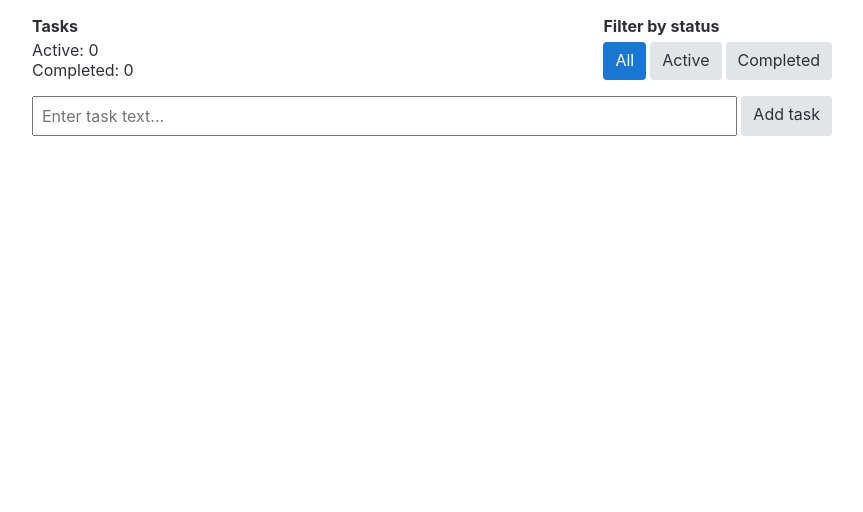
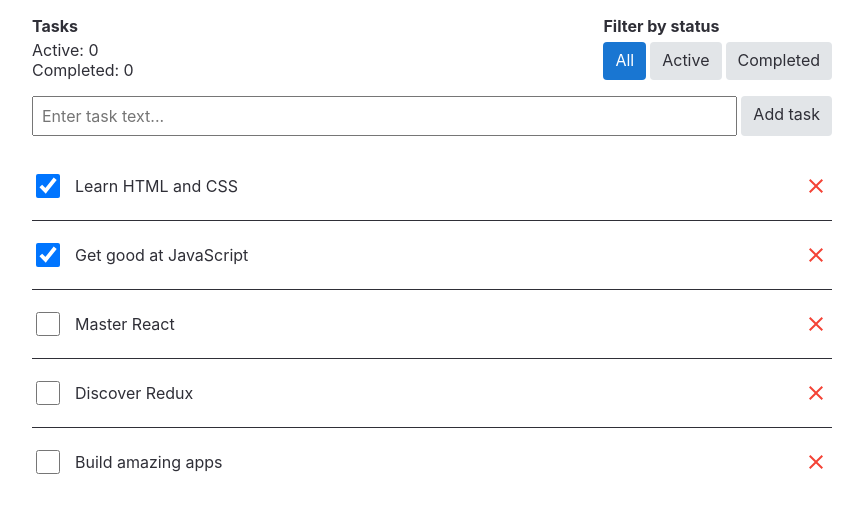
Before and after one commit to statsenkoin/React-basic, a React (Create React App) app: page / in a window 1280 px wide. Shown: the top 512 px of the page, without its empty margins (208-1071 px from the left). Built offline with nearby package versions, Linux system fonts and the light colour scheme.

Commit message:
Update TaskList.js

```diff
--- a/src/components/TaskList/TaskList.js
+++ b/src/components/TaskList/TaskList.js
@@ -1,10 +1,35 @@
 import { Task } from 'components/Task/Task';
 import css from './TaskList.module.css';
 
+import { useSelector } from 'react-redux';
+import { statusFilters } from 'redux/constants';
+
+import { getStatusFilter, getTasks } from 'redux/selectors';
+
+const getVisibleTasks = (tasks, statusFilter) => {
+  switch (statusFilter) {
+    case statusFilters.active:
+      return tasks.filter(task => !task.completed);
+    case statusFilters.completed:
+      return tasks.filter(task => task.completed);
+    default:
+      return tasks;
+  }
+};
+
 export const TaskList = () => {
+  // Отримуємо масив завдань із стану Redux
+  //   const tasks = useSelector(state => state.tasks);
+  const tasks = useSelector(getTasks);
+  // Отримуємо значення фільтра із стану Redux
+  //   const statusFilter = useSelector(state => state.filters.status);
+  const statusFilter = useSelector(getStatusFilter);
+  // Обчислюємо масив завдань, які необхідно відображати в інтерфейсі
+  const visibleTasks = getVisibleTasks(tasks, statusFilter);
+
   return (
     <ul className={css.list}>
-      {[].map(task => (
+      {visibleTasks.map(task => (
         <li className={css.listItem} key={task.id}>
           <Task task={task} />
         </li>
```
